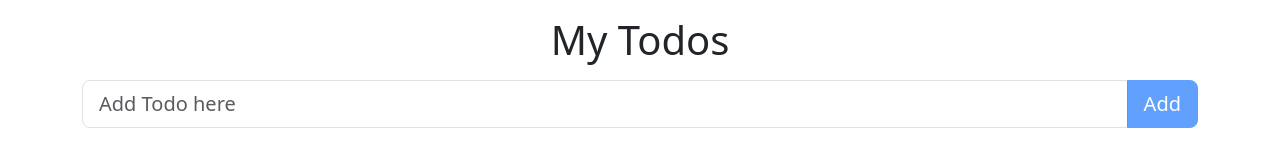
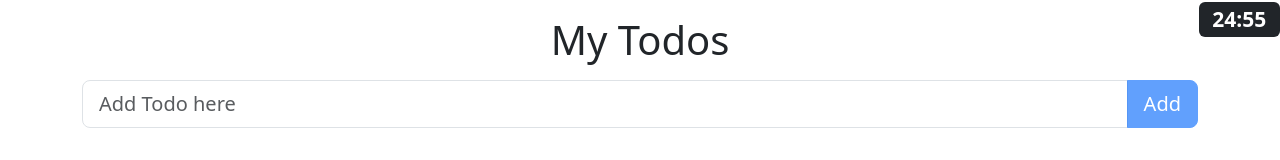
Before and after one commit to akshayp-mangospring/100-days, a React (Create React App) app in the folder basic-todo/web-client/: page / in a window 1280 px wide. Shown: the top 160 px of the page. Built offline with nearby package versions, Linux system fonts and the light colour scheme; no server answers.

Commit message:
Add Pomodoro Timer Component on the Front End - Add Util funcs file

```diff
--- a/basic-todo/web-client/src/App.js
+++ b/basic-todo/web-client/src/App.js
@@ -2,6 +2,7 @@ import { useEffect, useState } from 'react';
 import { TODOS_API } from './constants';
 import TodoList from './components/TodoList';
 import Toast from './components/Toast';
+import Timer from './components/Timer';
 
 function App() {
   const [content, setContent] = useState('');
@@ -85,6 +86,7 @@ function App() {
         <TodoList todos={todos} setTodos={setTodos} toastData={toastData} setShowToast={setShowToast} setToastData={setToastData} />
       </div>
       {showToast && <Toast toastData={toastData} setShowToast={setShowToast} />}
+      <Timer timeInSec={1500} />
     </>
   );
 }
--- /dev/null
+++ b/basic-todo/web-client/src/components/Timer.js
@@ -0,0 +1,27 @@
+import { useEffect, useState } from "react";
+import { convertToMinutesText } from "../utils";
+
+function Timer({ timeInSec }) {
+  const [timeLeft, setTimeLeft] = useState(timeInSec);
+
+  useEffect(() => {
+    const timerInterval = setInterval(() => {
+      if (timeLeft <= 0) {
+        clearInterval(timerInterval);
+        return;
+      }
+
+      setTimeLeft(timeLeft - 1);
+    }, 1000);
+
+    return () => clearInterval(timerInterval);
+  }, [timeLeft]);
+
+  return (
+    <h3 className="position-fixed top-0 end-0">
+      <span className="badge text-bg-dark">{convertToMinutesText(timeLeft)}</span>
+    </h3>
+  );
+}
+
+export default Timer;
--- /dev/null
+++ b/basic-todo/web-client/src/utils.js
@@ -0,0 +1,10 @@
+const padZeros = (t) => t.toString().padStart(2, '0');
+
+export const convertToMinutesText = (timeInSec) => {
+  if (timeInSec < 60) return `00:${padZeros(timeInSec)}`;
+
+  const minutes = parseInt(timeInSec / 60, 10);
+  const seconds = timeInSec % 60;
+
+  return `${padZeros(minutes)}:${(padZeros(seconds))}`;
+};
```
